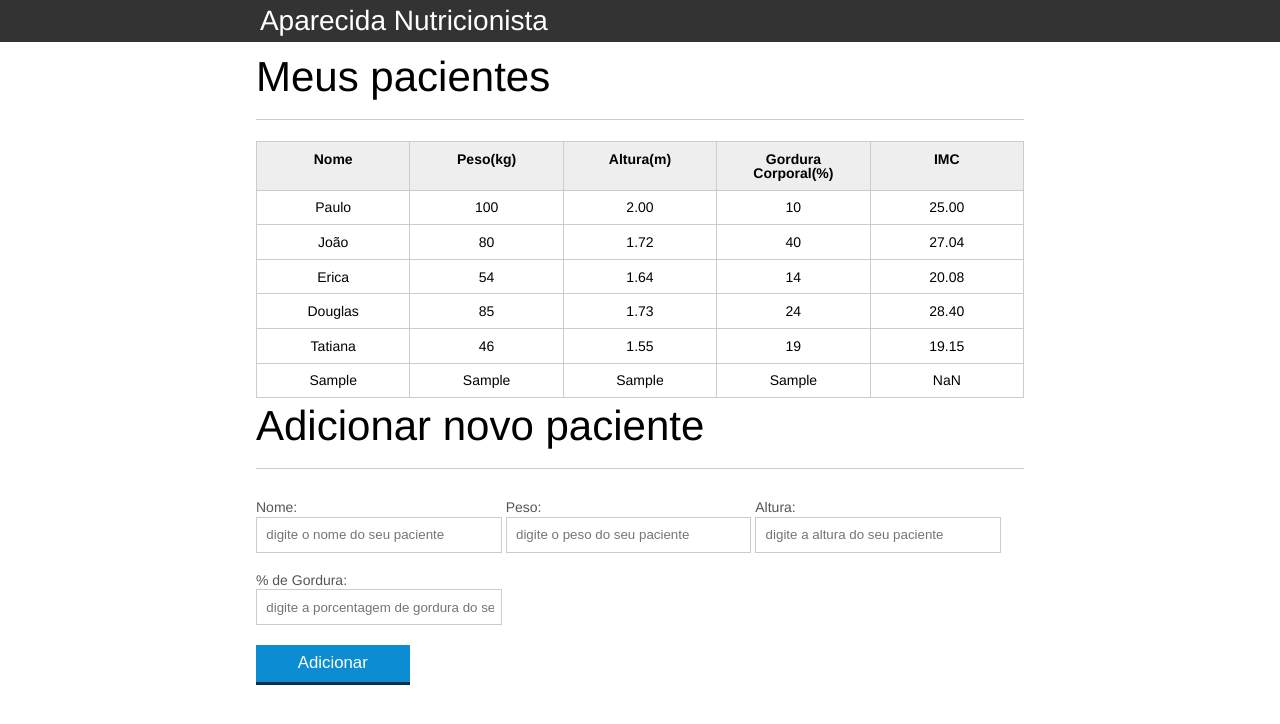
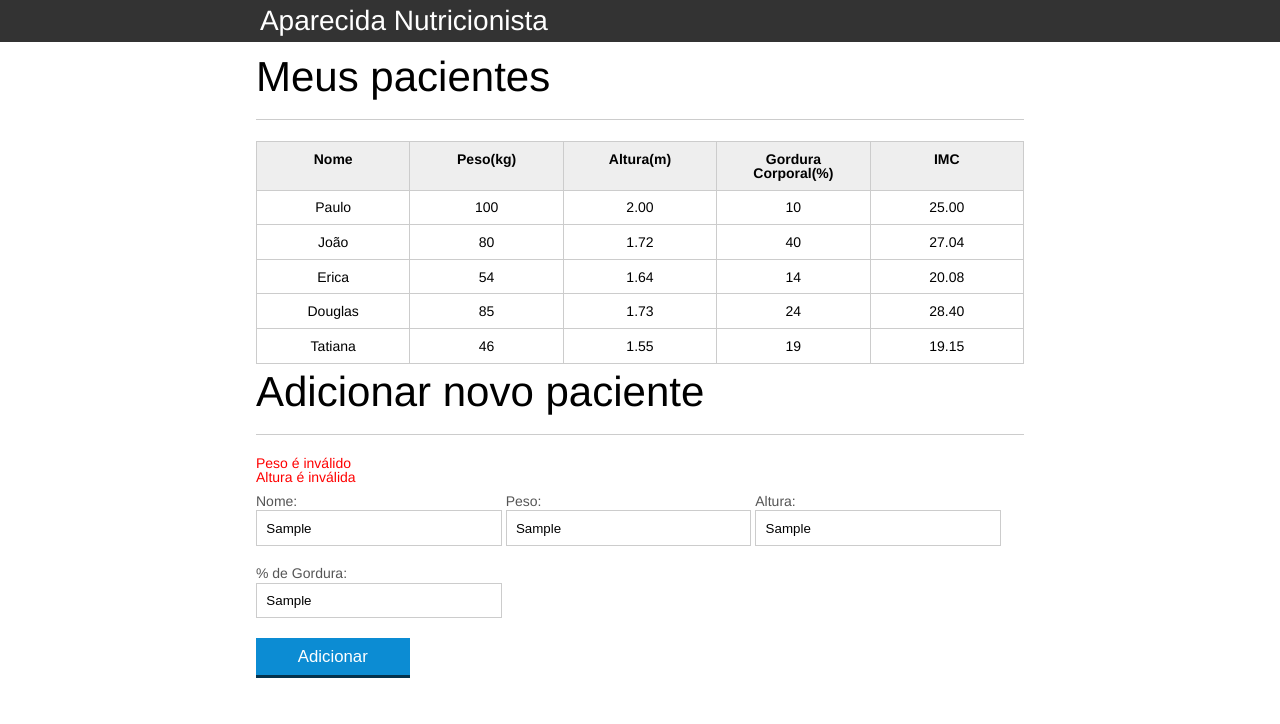
Before and after one commit to RaphaelCamargo/introducao-javascript, a plain HTML site: page index.html in a window 1280 px wide. Both pictures are taken after typing "Sample", "Sample", "Sample", "Sample" into the empty fields and a click on the button "Adicionar". Drawn offline with Linux system fonts and the light colour scheme.

Commit message:
fim aula 6

```diff
--- a/css/index.css
+++ b/css/index.css
@@ -136,3 +136,7 @@ button[disabled=disabled], button:disabled {
 .paciente-invalido{
 	background-color: lightcoral;
 }
+
+#mensagens-erro{
+	color: red;
+}
--- a/index.html
+++ b/index.html
@@ -75,6 +75,7 @@
 
 		<section class="container">
 			<h2 id="titulo-form">Adicionar novo paciente</h2>
+			<ul id="mensagens-erro"></ul>
 			<form id="form-adiciona">
 				<div class="grupo">
 					<label for="nome">Nome:</label>
--- a/js/calcula-imc.js
+++ b/js/calcula-imc.js
@@ -3,6 +3,22 @@ titulo.textContent = "Aparecida Nutricionista";
 
 var pacientes = document.querySelectorAll(".paciente");
 console.log(pacientes);
+
+function validaPeso(peso){
+    if (peso > 0 && peso <= 1000) {
+        return true;
+    } else {
+        return false;
+    }
+}
+
+function validaAltura(altura) {
+    if (altura > 0 && altura <= 3.00) {
+        return true;
+    } else {
+        return false;
+    }
+}
 
 for(var i = 0; i < pacientes.length; i++){
     var paciente = pacientes[i];
@@ -15,17 +31,17 @@ for(var i = 0; i < pacientes.length; i++){
 
     var tdImc = paciente.querySelector(".info-imc");
 
-    var pesoEhValido = true;
-    var alturaEhValida = true;
+    var alturaEhValida = validaAltura(altura);
+    var pesoEhValido = validaPeso(peso);
 
-    if (peso <= 0 || peso >= 1000) {
+    if (!pesoEhValido) {
         console.log("Peso inválido!");
         pesoEhValido = false;
         tdImc.textContent = "Peso inválido";
         paciente.classList.add("paciente-invalido");
     }
 
-    if (altura <= 0 || altura >= 3.00) {
+    if (!alturaEhValida) {
         console.log("Altura inválida!");
         alturaEhValida = false;
         tdImc.textContent = "Altura inválida";
--- a/js/form.js
+++ b/js/form.js
@@ -7,6 +7,48 @@ function obtemPacienteDoFormulario(form) {
         imc: calculaImc(form.peso.value, form.altura.value)
     }
     return paciente;
+}
+
+function validaPaciente(paciente) {
+
+    var erros = [];
+
+    if (paciente.nome.length == 0) {
+        erros.push("O nome não pode ser em branco");
+    }
+
+    if (paciente.gordura.length == 0) {
+        erros.push("A gordura não pode ser em branco");
+    }
+
+    if (paciente.peso.length == 0) {
+        erros.push("O peso não pode ser em branco");
+    }
+
+    if (paciente.altura.length == 0) {
+        erros.push("A altura não pode ser em branco");
+    }
+
+    if (!validaPeso(paciente.peso)) {
+        erros.push("Peso é inválido");
+    }
+
+    if (!validaAltura(paciente.altura)) {
+        erros.push("Altura é inválida");
+    }
+
+    return erros;
+}
+
+function exibeMensagensDeErro(erros) {
+    var ul = document.querySelector("#mensagens-erro");
+    ul.innerHTML = "";
+
+    erros.forEach(function(erro) {
+        var li = document.createElement("li");
+        li.textContent = erro;
+        ul.appendChild(li);
+    });
 }
 
 function montaTd(dado, classe) {
@@ -35,17 +77,19 @@ function montaTr(paciente){
 var botaoAdicionar = document.querySelector("#adicionar-paciente");
 botaoAdicionar.addEventListener("click", function(event) {
     event.preventDefault();
-    console.log("Fui clicado!");
+    var form = document.querySelector("#form-adiciona");
+    var paciente = obtemPacienteDoFormulario(form);
+    var pacienteTr = montaTr(paciente);
+    var erros = validaPaciente(paciente);
 
-    var form = document.querySelector("#form-adiciona");
+    if (erros.length > 0) {
+        exibeMensagensDeErro(erros);
+        return;
+    }
+    var tabela = document.querySelector("#tabela-pacientes");
+    tabela.appendChild(pacienteTr);
+    form.reset();
 
-    var paciente = obtemPacienteDoFormulario(form);
-
-    var pacienteTr = montaTr(paciente);
-
-    var tabela = document.querySelector("#tabela-pacientes");
-
-    tabela.appendChild(pacienteTr);
-
-    form.reset();
+    var mensagensErro = document.querySelector("#mensagens-erro");
+    mensagensErro.innerHTML = "";
 });
```
